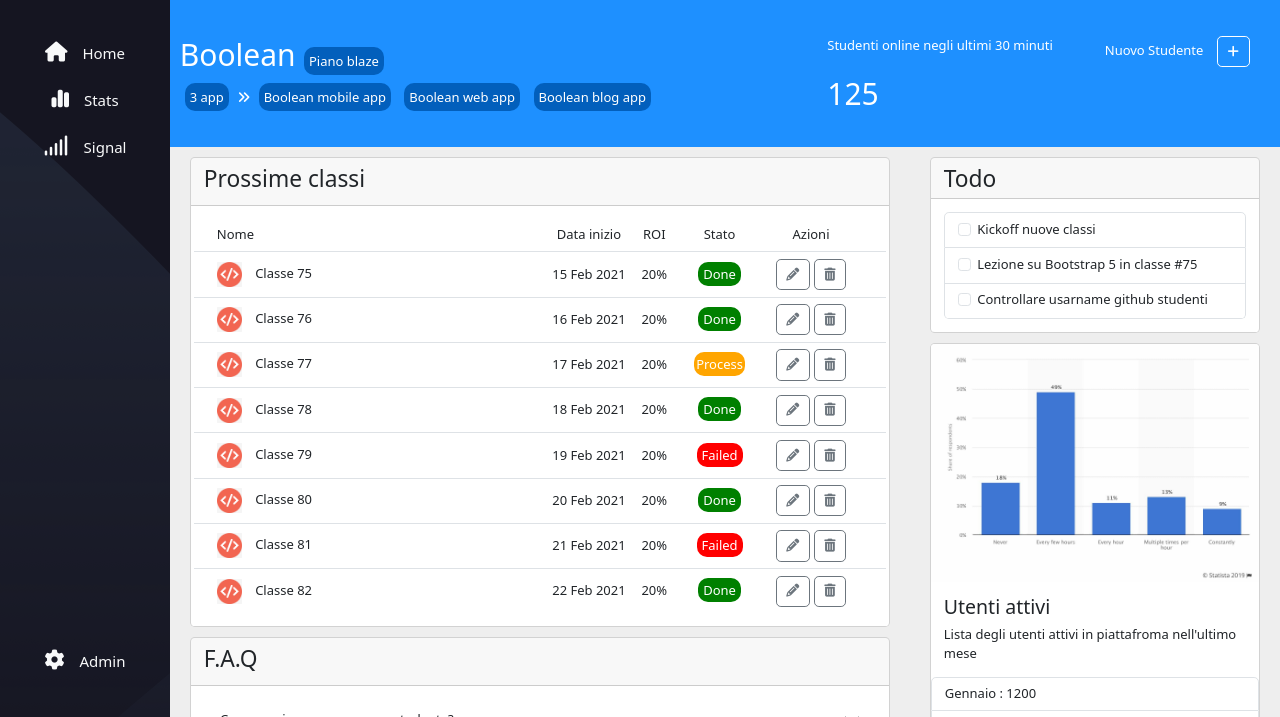
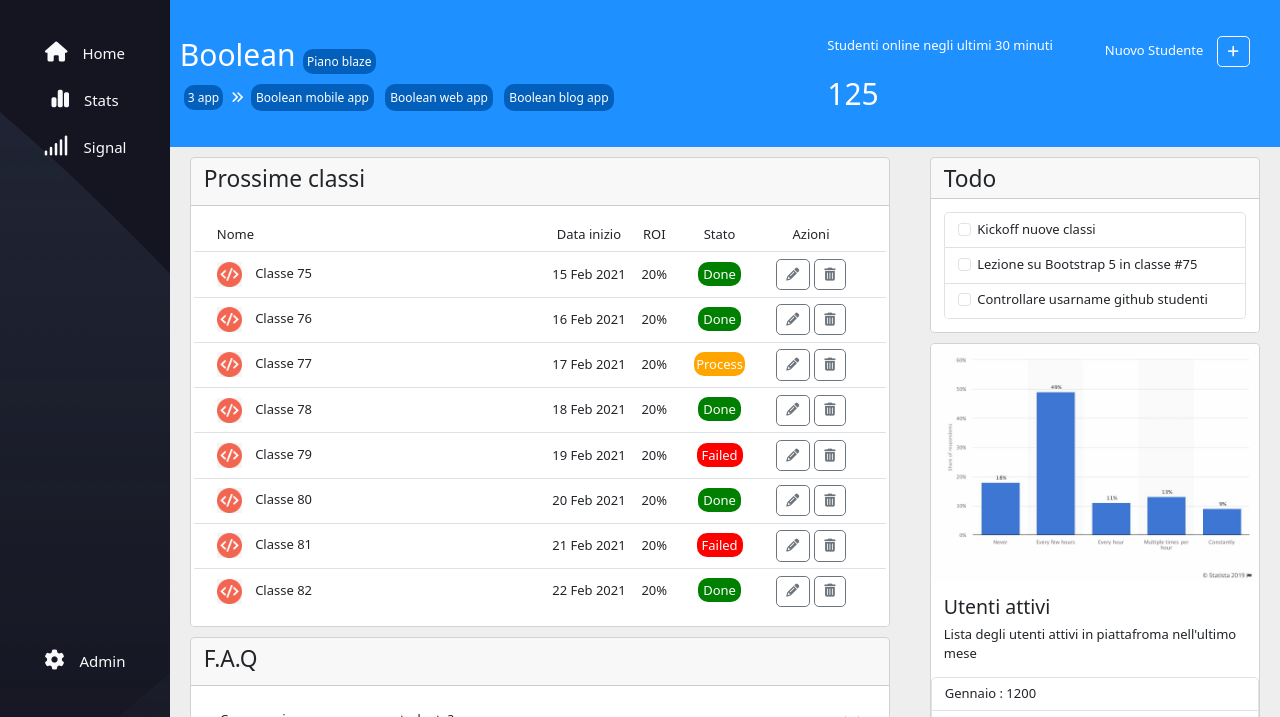
Before and after one commit to Manuell00/html-css-bootstrap-dashboard, a plain HTML site: page index.html in a window 1280 px wide. Shown: the part 83-800 px from the top of the page. Drawn offline with nearby package versions, Linux system fonts and the light colour scheme.

Commit message:
Leggera modifica dimensioni circle-text-jumbotron

```diff
--- a/css/style.css
+++ b/css/style.css
@@ -210,14 +210,16 @@
 }
 
 .circle-text-jumbotron {
-    margin: 5px;
-    padding: 5px;
+    font-size: 12px;
+    margin: 4px;
+    padding: 4px;
     border-radius: 10px;
     background-color: rgb(2, 95, 188);
 }
 
 .circle-text-jumbotron-lg {
-    margin: 5px;
+    font-size: 12px;
+    margin: 4px;
     padding: 5px;
     border-radius: 10px;
     background-color: rgb(2, 95, 188);
```
